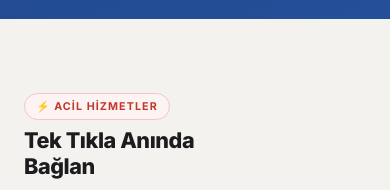
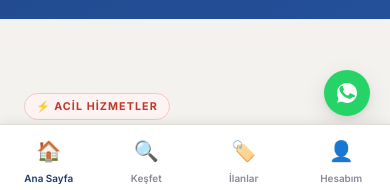
Before and after one commit to ZeydRemy/esnafcep, a React (Vite) app: page / in a window 390 px wide. Shown: the part 648-838 px from the top of the page. Built offline with nearby package versions, Linux system fonts and the light colour scheme; no server answers; the database is empty.

Commit message:
fix: resolve unstyled mobile nav and whatsapp buttons at the bottom of the page

```diff
--- a/src/assets/css/style.css
+++ b/src/assets/css/style.css
@@ -1056,6 +1056,29 @@ button { cursor: pointer; font-family: inherit; }
 .wa-button:hover { transform: scale(1.08); }
 @media (min-width: 641px) { .wa-button { bottom: 1.5rem; } }
 
+.wa-tooltip {
+  position: absolute;
+  right: 56px;
+  background: var(--surface);
+  color: var(--txt);
+  padding: 0.35rem 0.75rem;
+  border-radius: var(--r-sm);
+  font-size: 0.75rem;
+  font-weight: 600;
+  box-shadow: var(--sh-card);
+  white-space: nowrap;
+  opacity: 0;
+  pointer-events: none;
+  transition: opacity var(--t), transform var(--t);
+  transform: translateX(10px);
+  border: 1px solid var(--border);
+}
+.wa-button:hover .wa-tooltip {
+  opacity: 1;
+  transform: translateX(0);
+}
+
+
 /* ─── FOOTER ─────────────────────────────────────────────── */
 .footer {
   background: #111827;
--- a/src/components/layout/MobileNav.jsx
+++ b/src/components/layout/MobileNav.jsx
@@ -1,25 +1,33 @@
 import React from 'react';
-import { Link } from 'react-router-dom';
+import { Link, useLocation } from 'react-router-dom';
 
 const MobileNav = () => {
+  const location = useLocation();
+
+  const isActive = (path) => {
+    return location.pathname === path ? 'active' : '';
+  };
+
   return (
-    <nav className="mobile-bottom-nav">
-      <Link to="/" className="mbn-item">
-        <span className="mbn-icon">🏠</span>
+    <nav className="mobile-nav">
+      <div className="mn-inner">
+        <Link to="/" className={`mn-item ${isActive('/')}`}>
+          <span className="mn-icon">🏠</span>
           <span>Ana Sayfa</span>
         </Link>
-      <Link to="/kategoriler" className="mbn-item">
-        <span className="mbn-icon">🔍</span>
+        <Link to="/kategoriler" className={`mn-item ${isActive('/kategoriler')}`}>
+          <span className="mn-icon">🔍</span>
           <span>Keşfet</span>
         </Link>
-      <Link to="/ilanlar" className="mbn-item">
-        <span className="mbn-icon">🏷️</span>
+        <Link to="/ilanlar" className={`mn-item ${isActive('/ilanlar')}`}>
+          <span className="mn-icon">🏷️</span>
           <span>İlanlar</span>
         </Link>
-      <Link to="/uye-giris" className="mbn-item">
-        <span className="mbn-icon">👤</span>
+        <Link to="/uye-giris" className={`mn-item ${isActive('/uye-giris')}`}>
+          <span className="mn-icon">👤</span>
           <span>Hesabım</span>
         </Link>
+      </div>
     </nav>
   );
 };
--- a/src/components/layout/WhatsAppSupport.jsx
+++ b/src/components/layout/WhatsAppSupport.jsx
@@ -5,10 +5,10 @@ const WhatsAppSupport = () => {
     <a href="https://wa.me/905550000000?text=Merhaba,%20SiirtEsnafCep%20ile%20ilgili%20bilgi%20almak%20istiyorum."
        target="_blank"
        rel="noreferrer"
-       className="wa-float"
+       className="wa-button"
        aria-label="WhatsApp Canlı Destek">
       <span className="wa-tooltip">Canlı Destek</span>
-      <svg width="32" height="32" viewBox="0 0 24 24" fill="currentColor" xmlns="http://www.w3.org/2000/svg">
+      <svg width="24" height="24" viewBox="0 0 24 24" fill="currentColor" xmlns="http://www.w3.org/2000/svg">
         <path d="M12.01 2C6.48 2 2 6.48 2 12C2 13.9 2.53 15.68 3.44 17.2L2.2 21.8L6.96 20.55C8.45 21.41 10.18 21.94 12.01 21.94C17.54 21.94 22.02 17.46 22.02 11.93C22.02 6.4 17.54 2 12.01 2ZM17.15 16.3C16.92 16.95 15.96 17.51 15.22 17.65C14.71 17.75 13.93 17.84 11.36 16.77C8.07 15.4 5.96 12.03 5.8 11.82C5.63 11.61 4.41 9.99 4.41 8.31C4.41 6.63 5.27 5.81 5.61 5.46C5.9 5.16 6.36 5.04 6.8 5.04C6.94 5.04 7.07 5.05 7.18 5.06C7.52 5.07 7.69 5.1 7.91 5.64C8.18 6.29 8.84 7.9 8.92 8.07C9.01 8.24 9.09 8.45 8.98 8.66C8.88 8.87 8.8 8.97 8.63 9.17C8.46 9.37 8.29 9.53 8.14 9.71C7.97 9.9 7.78 10.1 7.98 10.45C8.18 10.8 8.83 11.86 9.79 12.72C11.03 13.83 12.04 14.18 12.43 14.34C12.82 14.5 13.25 14.47 13.52 14.18C13.86 13.81 14.26 13.23 14.67 12.63C14.97 12.18 15.35 12.11 15.77 12.27C16.19 12.43 18.43 13.53 18.88 13.76C19.33 13.99 19.63 14.1 19.74 14.29C19.85 14.48 19.85 15.33 19.5 16.09C19.14 16.85 17.38 15.65 17.15 16.3Z"/>
       </svg>
     </a>
```
Lines whose indentation alone changed are shown as unchanged.
